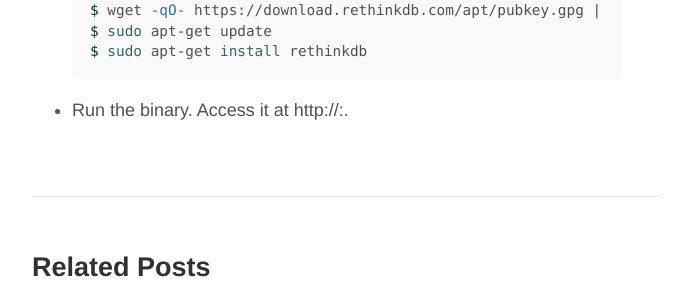
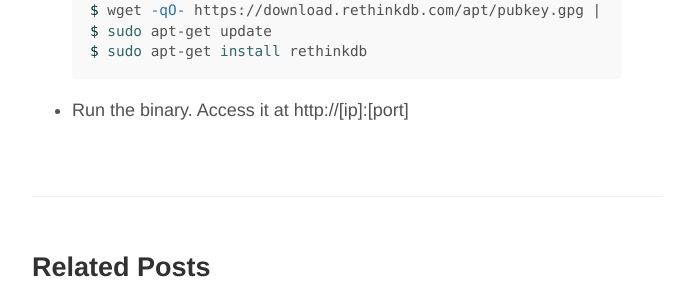
Before and after one commit to kgthegreat/kgthegreat.github.io, a Jekyll site: the page built from _posts/2016-08-10-deploy-go-lang-app-linux-server.md, in a window 1280 px wide. Shown: the part 1181-1474 px from the top of the page, without its empty margins (293-986 px from the left). Built offline with Jekyll 4.4.1, drawn with Linux system fonts in a browser that asks for light colours.

Commit message:
Formatted

```diff
--- a/_posts/2016-08-10-deploy-go-lang-app-linux-server.md
+++ b/_posts/2016-08-10-deploy-go-lang-app-linux-server.md
@@ -43,4 +43,4 @@
 
 
 
-* Run the binary. Access it at http://<ip>:<port>.
+* Run the binary. Access it at http://[ip]:[port]
```
